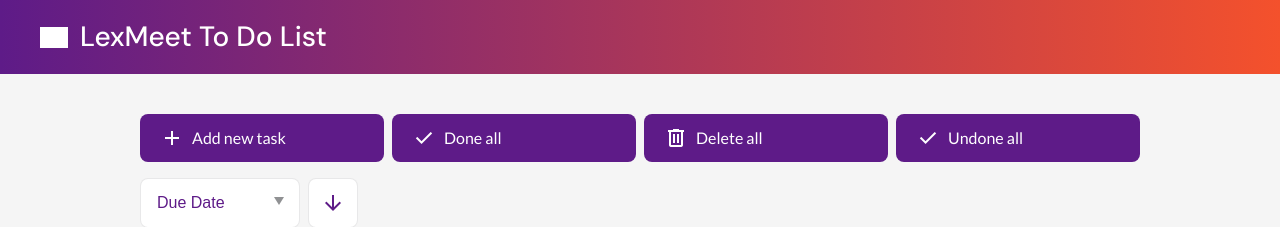
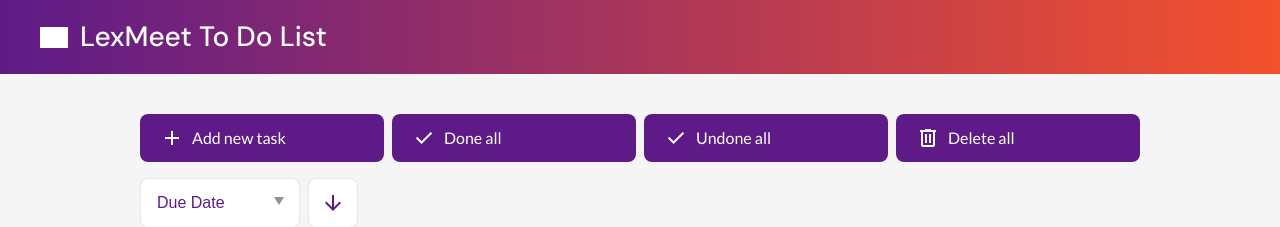
Before and after one commit to PUP-Punzalan/to-do-local, a React (Vite) app: page / in a window 1280 px wide. Shown: the top 227 px of the page. Built offline with nearby package versions, Linux system fonts and the light colour scheme; grey boxes are pictures that could not be loaded.

Commit message:
style: change the position of the buttons

```diff
--- a/src/pages/Tasks.jsx
+++ b/src/pages/Tasks.jsx
@@ -71,8 +71,8 @@ const Tasks = () => {
           <div className="menu--cont">
             <AddModal />
             <DoneAllModal />
+            <UndoneAllModal />
             <DeleteAllModal />
-            <UndoneAllModal />
           </div>
           <div className="filters--cont">
             {/* <label htmlFor="sort">Sort by: </label> */}
```
